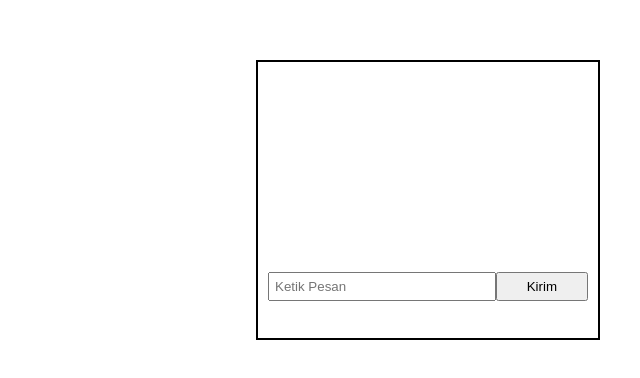
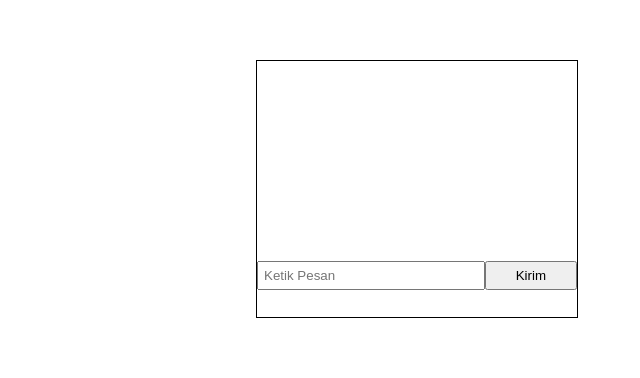
Before and after one commit to mayfahasan/praktikum-12, a plain HTML site: page praktikum12/tugas3/chat.html in a window 1280 px wide. Shown: the part 420-798 px from the top of the page, without its empty margins (640-1280 px from the left). Drawn offline with Linux system fonts and the light colour scheme.

Commit message:
Update chat.html

```diff
--- a/praktikum12/tugas3/chat.html
+++ b/praktikum12/tugas3/chat.html
@@ -7,13 +7,12 @@
     <title>chat message</title>
     <style>
         .container {
-            border: 2px solid black;
+            border: 1px solid black;
             height: 32vh;
             width: 25vw;
             position: fixed;
             left: 70%;
             top: 60%;
-            padding: 10px;
         }
 
         .inp {
```
